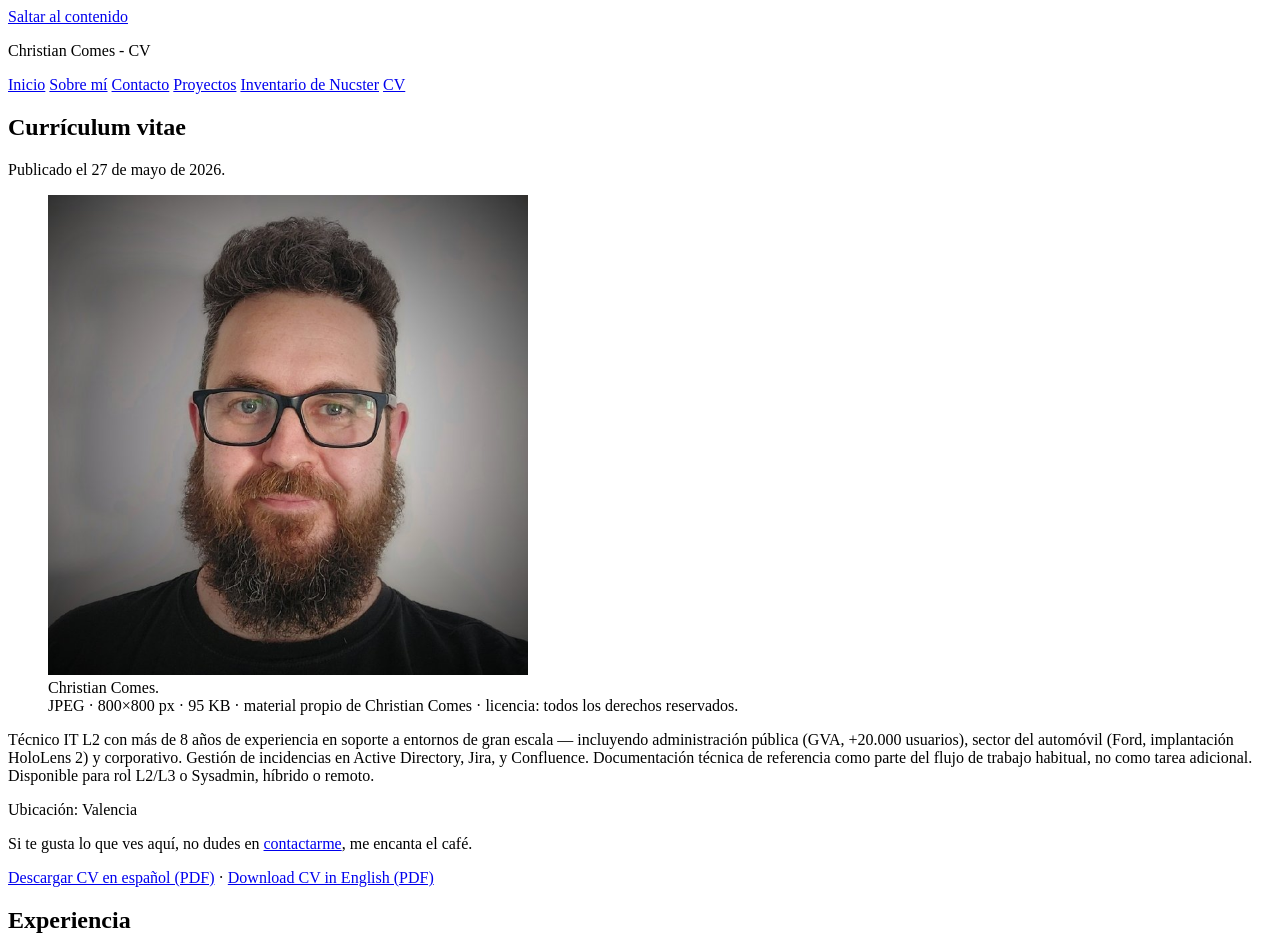
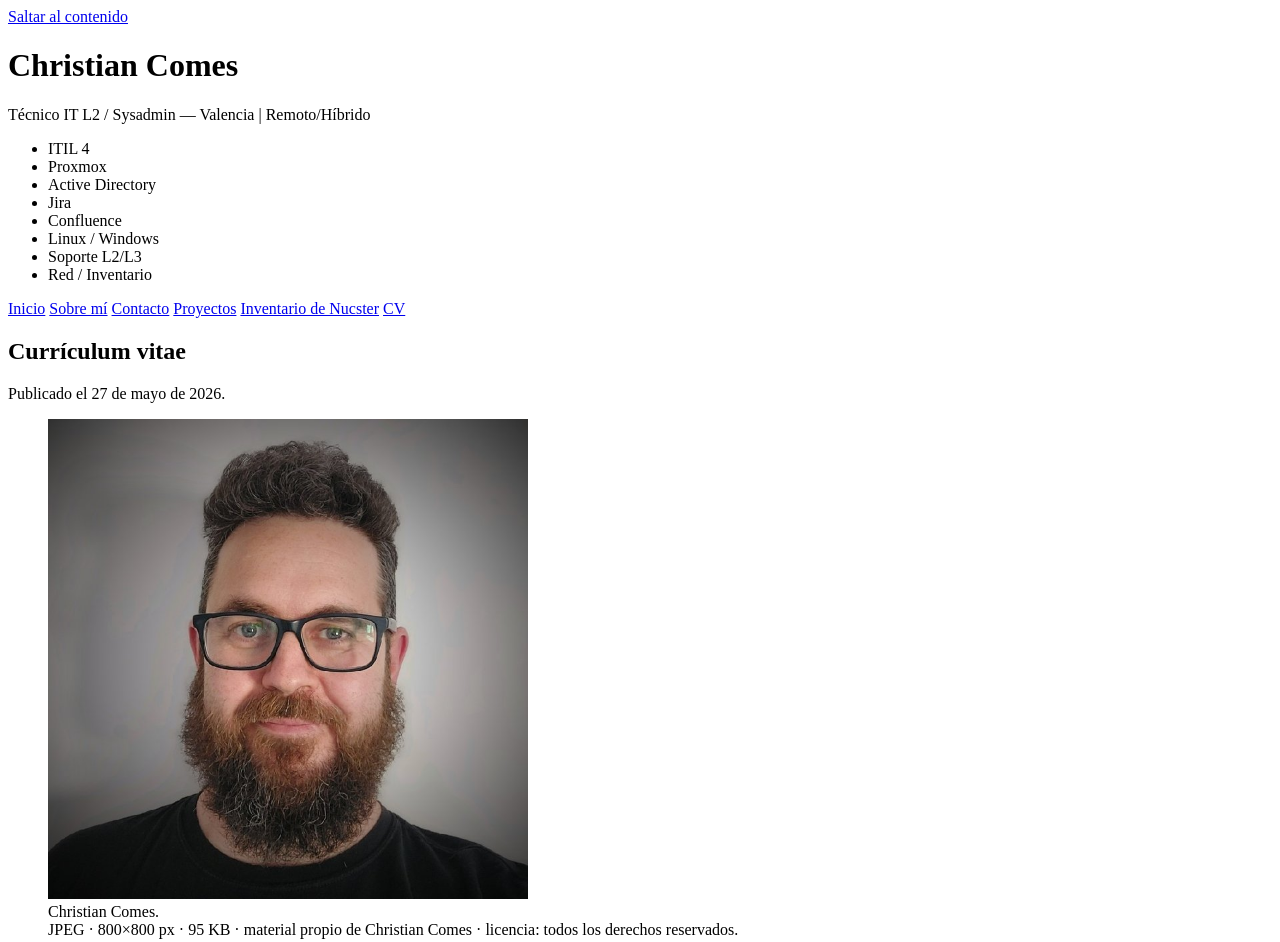
Before and after one commit to christiancomes/Portfolio, a plain HTML site: page cv-es.html in a window 1280 px wide. Shown: the top 942 px of the page. Drawn offline with Linux system fonts and the light colour scheme.

Commit message:
Arreglo de encabezado

```diff
--- a/cv-es.html
+++ b/cv-es.html
@@ -19,7 +19,18 @@
 <body>
         <a href="#cv">Saltar al contenido</a>
 <header>
-        <p>Christian Comes - CV</p>
+        <h1>Christian Comes</h1>
+        <p>Técnico IT L2 / Sysadmin — Valencia | Remoto/Híbrido</p>
+        <ul>
+            <li>ITIL 4</li>
+            <li>Proxmox</li>
+            <li>Active Directory</li>
+            <li>Jira</li>
+            <li>Confluence</li>
+            <li>Linux / Windows</li>
+            <li>Soporte L2/L3</li>
+            <li>Red / Inventario</li>
+        </ul>
 <nav aria-label="Navegación principal">
   <a href="index.html">Inicio</a>
   <a href="sobremi.html">Sobre mí</a>
```
